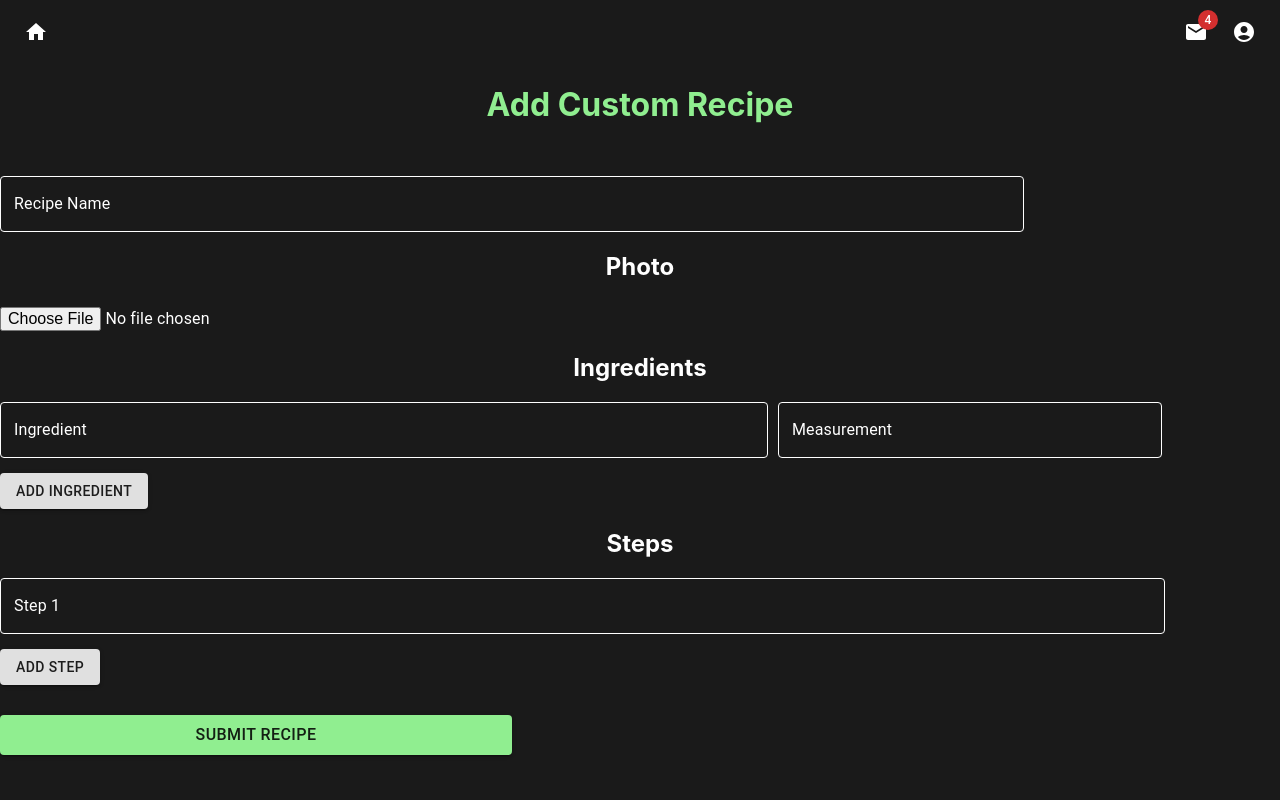
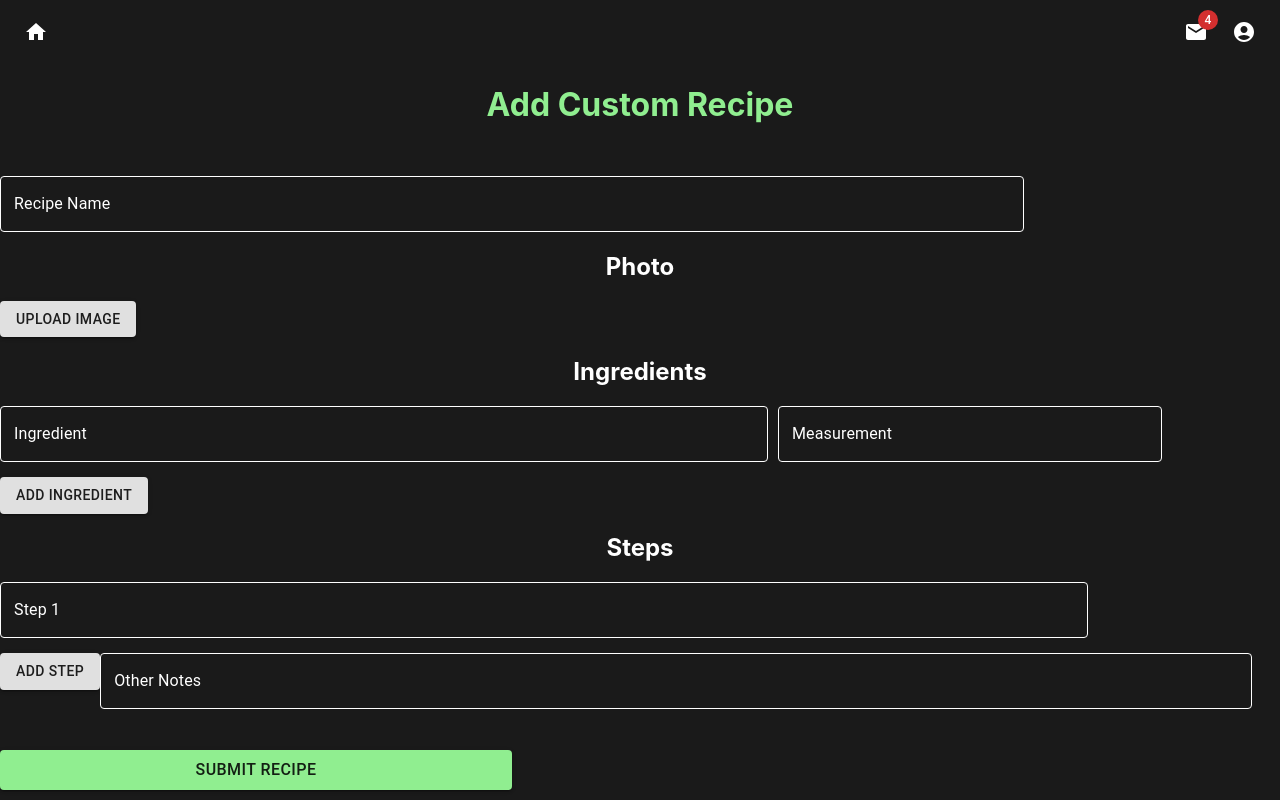
Before and after one commit to JassyAl/teamMeal, a React (Create React App) app: page /CustomRecipes in a window 1280 px wide. Built offline with nearby package versions, Linux system fonts and the light colour scheme; no server answers.

Commit message:
custom recipe image and style changes

```diff
--- a/src/components/Recipes/CustomRecipes.jsx
+++ b/src/components/Recipes/CustomRecipes.jsx
@@ -1,7 +1,8 @@
 import React, { useState } from "react";
-import { TextField, Input, Button } from "@material-ui/core";
+import { TextField, Button } from "@material-ui/core";
 import { makeStyles } from "@material-ui/core/styles";
-
+import axios from "axios";
+import "./recipes.css";
 
 const useStyles = makeStyles({
   TextFieldStyle: {
@@ -15,20 +16,17 @@ const useStyles = makeStyles({
       color: "white",
     },
   },
-  InputImageStyle: {
-    color: "white",
-  },
 });
 
 function CustomRecipes() {
   const classes = useStyles();
-  const [image, setImage] = useState(null);
   const [steps, setSteps] = useState([{ step: "" }]);
   const [ingredients, setIngredients] = useState([
     { ingredient: "", measurement: "" },
   ]);
 
-  const onImageChange = (event) => {
+  const [image, setImage] = useState(null);
+  const displayImage = (event) => {
     setImage(URL.createObjectURL(event.target.files[0]));
   };
 
@@ -53,12 +51,34 @@ function CustomRecipes() {
   };
 
   const submitAction = () => {
+    uploadFile();
     window.alert("Your recipe has been submitted!");
     window.location.reload();
   };
 
+  const [fileData, setFileData] = useState("");
+
+  const getFile = (e) => {
+    setFileData(e.target.files[0]);
+  };
+
+  const uploadFile = (e) => {
+    if (e) {
+      e.preventDefault();
+    }
+    const data = new FormData();
+    data.append("file", fileData);
+    axios({
+      method: "POST",
+      url: "http://localhost:3000/upload",
+      data: data,
+    }).then((res) => {
+      alert(res.data.message);
+    });
+  };
+
   return (
-    <div>
+    <div id="customrecipe-page-container">
       <h1>Add Custom Recipe</h1>
       {/* Recipe Name */}
       <TextField
@@ -70,20 +90,37 @@ function CustomRecipes() {
 
       {/* Import Photo */}
       <h2>Photo</h2>
-      <Input
+      <Button
+        variant="contained"
+        onClick={() =>
+          document.getElementById("customrecipe-image-upload").click()
+        }
+      >
+        Upload Image
+      </Button>
+      <input
+        id="customrecipe-image-upload"
         type="file"
-        onChange={onImageChange}
-        className={classes.InputImageStyle}
-        disableUnderline={true}
+        name="file"
+        onChange={(event) => {
+          getFile(event);
+          displayImage(event);
+        }}
+        style={{ display: "none" }}
       />
-      {/* Prevents the missing source icon from appearing */}
       <br></br>
-      {image && <img src={image} />}
+      {image && (
+        <img
+          alt=""
+          src={image}
+          style={{ width: "400px", height: "400px", objectFit: "contain" }}
+        />
+      )}
 
       {/* Ingredients with their measurements */}
       <h2>Ingredients</h2>
       {ingredients.map((ingredient, index) => (
-        <div key={index}>
+        <div id="customrecipe-ingredient-container" key={index}>
           <TextField
             label="Ingredient"
             variant="outlined"
@@ -100,7 +137,11 @@ function CustomRecipes() {
             onChange={(event) =>
               handleIngredientChange(event, index, "measurement")
             }
-            style={{ width: "30%", marginLeft: "10px", marginBottom: "15px" }}
+            style={{
+              width: "30%",
+              marginLeft: "10px",
+              marginBottom: "15px",
+            }}
           />
         </div>
       ))}
@@ -119,18 +160,34 @@ function CustomRecipes() {
           multiline={true}
           className={classes.TextFieldStyle}
           onChange={(event) => handleStepChange(event, index)}
-          style={{ width: "91%", marginBottom: "15px" }}
+          style={{ width: "85%", marginBottom: "15px" }}
         />
       ))}
       {/* Button to add more steps */}
       <br></br>
-      <Button variant="contained" onClick={addStep}>
+      <Button
+        variant="contained"
+        onClick={addStep}
+        style={{
+          marginBottom: "30px",
+        }}
+      >
         Add Step
       </Button>
+
+      {/* Other Notes */}
+      <TextField
+        label="Other Notes"
+        variant="outlined"
+        className={classes.TextFieldStyle}
+        style={{ width: "90%" }}
+        multiline={true}
+      />
 
       {/* Button to submit the recipe */}
       <br></br>
       <Button
+        id="customrecipe-submit-button"
         variant="contained"
         onClick={submitAction}
         style={{
```
